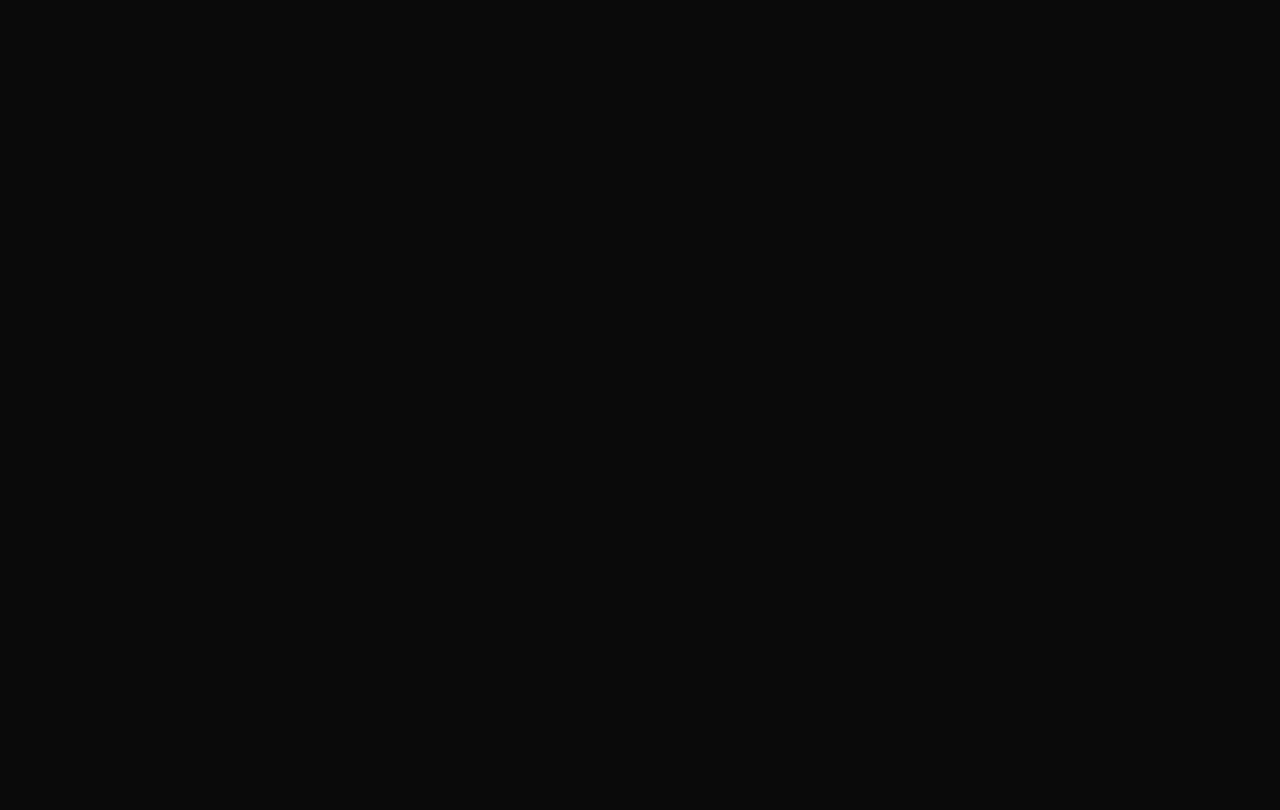
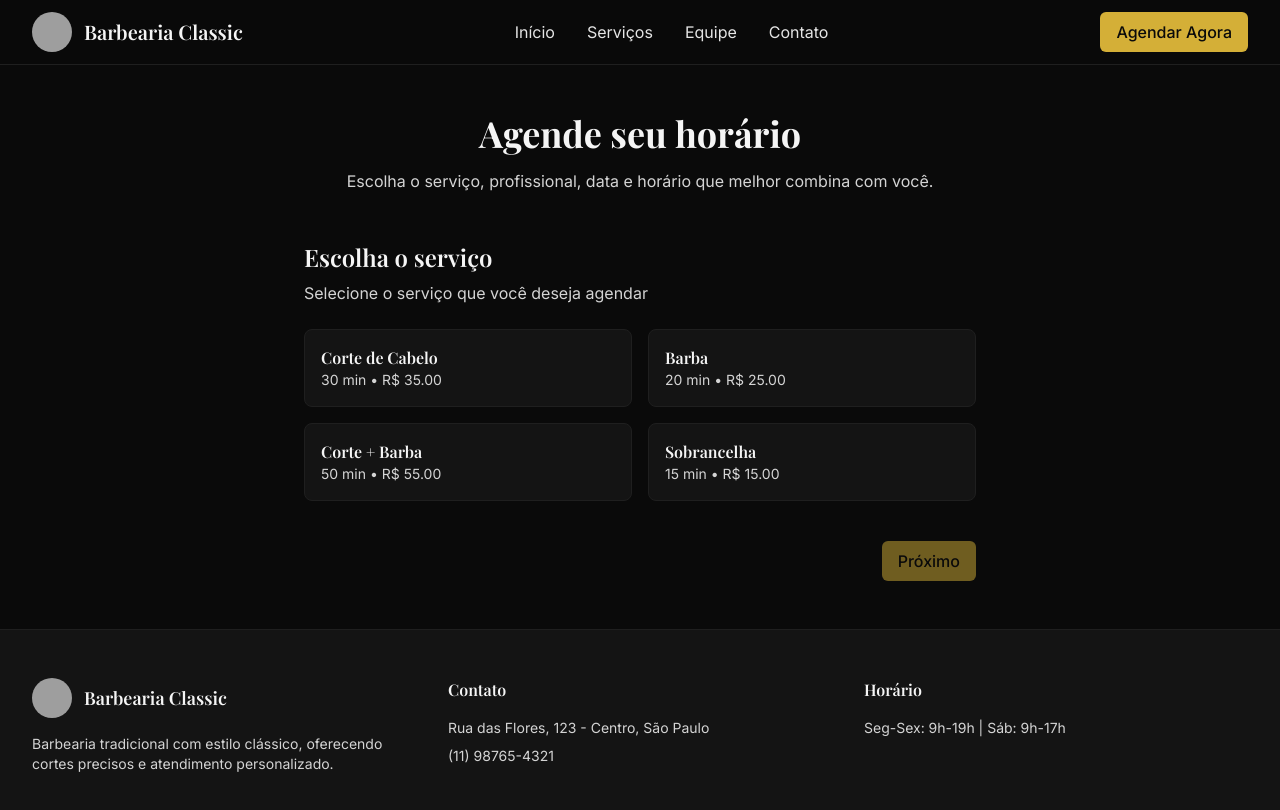
Before and after one commit to Evolvetech-Johnn/saas-barbershop, a React (Vite) app: page /1/agendar in a window 1280 px wide. Before the commit this address had no page. Shown: the top 810 px of the page. Built offline with nearby package versions, Linux system fonts and the light colour scheme; grey boxes are pictures that could not be loaded.

Commit message:
FASE 6: Página Pública de Agendamento (cliente final) concluído

```diff
--- /dev/null
+++ b/src/components/publico/AgendamentoPublicoForm.tsx
@@ -0,0 +1,253 @@
+import React, { useState } from 'react'
+import { Button } from '@/components/ui/Button'
+import { Input } from '@/components/ui/Input'
+import { Select } from '@/components/ui/Select'
+import { CalendarioAgenda } from '@/components/agenda/CalendarioAgenda'
+
+interface Servico {
+  id: string
+  nome: string
+  preco: number
+  duracao: number
+}
+
+const mockServicos: Servico[] = [
+  { id: '1', nome: 'Corte de Cabelo', preco: 35, duracao: 30 },
+  { id: '2', nome: 'Barba', preco: 25, duracao: 20 },
+  { id: '3', nome: 'Corte + Barba', preco: 55, duracao: 50 },
+  { id: '4', nome: 'Sobrancelha', preco: 15, duracao: 15 },
+]
+
+const mockHorarios = [
+  '09:00',
+  '09:30',
+  '10:00',
+  '10:30',
+  '11:00',
+  '11:30',
+  '14:00',
+  '14:30',
+  '15:00',
+  '15:30',
+  '16:00',
+  '16:30',
+  '17:00',
+]
+
+export const AgendamentoPublicoForm: React.FC = () => {
+  const [step, setStep] = useState(1)
+  const [selectedDate, setSelectedDate] = useState(new Date())
+  const [formData, setFormData] = useState({
+    nome: '',
+    telefone: '',
+    email: '',
+    servico: '',
+    profissional: '',
+    horario: '',
+  })
+
+  const handleSubmit = (e: React.FormEvent) => {
+    e.preventDefault()
+    setStep(4)
+  }
+
+  const handleNextStep = () => {
+    if (step === 1 && !formData.servico) return
+    if (step === 2 && !formData.profissional) return
+    if (step === 3 && !formData.horario) return
+    setStep((prev) => prev + 1)
+  }
+
+  const handlePrevStep = () => {
+    setStep((prev) => prev - 1)
+  }
+
+  return (
+    <div className="max-w-2xl mx-auto">
+      {step === 1 && (
+        <div className="space-y-6">
+          <div>
+            <h3 className="text-2xl font-serif font-semibold mb-2">
+              Escolha o serviço
+            </h3>
+            <p className="text-support-300">
+              Selecione o serviço que você deseja agendar
+            </p>
+          </div>
+          <div className="grid grid-cols-1 md:grid-cols-2 gap-4">
+            {mockServicos.map((servico) => (
+              <button
+                key={servico.id}
+                onClick={() => setFormData({ ...formData, servico: servico.id })}
+                className={`p-4 rounded-lg border transition-colors text-left ${
+                  formData.servico === servico.id
+                    ? 'border-[var(--tenant-accent)] bg-[var(--tenant-accent)]/10'
+                    : 'border-base-800 bg-base-900 hover:bg-base-800'
+                }`}
+              >
+                <h4 className="font-semibold">{servico.nome}</h4>
+                <p className="text-sm text-support-300">
+                  {servico.duracao} min • R$ {servico.preco.toFixed(2)}
+                </p>
+              </button>
+            ))}
+          </div>
+          <div className="flex justify-end pt-4">
+            <Button onClick={handleNextStep} disabled={!formData.servico}>
+              Próximo
+            </Button>
+          </div>
+        </div>
+      )}
+
+      {step === 2 && (
+        <div className="space-y-6">
+          <div>
+            <h3 className="text-2xl font-serif font-semibold mb-2">
+              Escolha o profissional
+            </h3>
+            <p className="text-support-300">
+              Selecione com quem você quer atendimento
+            </p>
+          </div>
+          <div className="grid grid-cols-1 md:grid-cols-2 gap-4">
+            {[
+              { id: '1', nome: 'Carlos', avatar: '🧔🏻' },
+              { id: '2', nome: 'Ana', avatar: '👩🏻' },
+            ].map((profissional) => (
+              <button
+                key={profissional.id}
+                onClick={() =>
+                  setFormData({ ...formData, profissional: profissional.id })
+                }
+                className={`p-4 rounded-lg border transition-colors text-left ${
+                  formData.profissional === profissional.id
+                    ? 'border-[var(--tenant-accent)] bg-[var(--tenant-accent)]/10'
+                    : 'border-base-800 bg-base-900 hover:bg-base-800'
+                }`}
+              >
+                <div className="flex items-center gap-3">
+                  <div className="w-12 h-12 rounded-full bg-base-800 flex items-center justify-center text-2xl">
+                    {profissional.avatar}
+                  </div>
+                  <h4 className="font-semibold">{profissional.nome}</h4>
+                </div>
+              </button>
+            ))}
+          </div>
+          <div className="flex justify-between pt-4">
+            <Button variant="ghost" onClick={handlePrevStep}>
+              Voltar
+            </Button>
+            <Button onClick={handleNextStep} disabled={!formData.profissional}>
+              Próximo
+            </Button>
+          </div>
+        </div>
+      )}
+
+      {step === 3 && (
+        <div className="space-y-6">
+          <div>
+            <h3 className="text-2xl font-serif font-semibold mb-2">
+              Escolha a data e hora
+            </h3>
+            <p className="text-support-300">
+              Selecione quando você quer vir
+            </p>
+          </div>
+          <div className="grid grid-cols-1 lg:grid-cols-2 gap-6">
+            <div>
+              <CalendarioAgenda
+                selectedDate={selectedDate}
+                onDateSelect={setSelectedDate}
+              />
+            </div>
+            <div>
+              <h4 className="font-semibold mb-3">Horários disponíveis</h4>
+              <div className="grid grid-cols-3 gap-2">
+                {mockHorarios.map((horario) => (
+                  <button
+                    key={horario}
+                    onClick={() => setFormData({ ...formData, horario })}
+                    className={`p-3 rounded-lg border transition-colors text-center ${
+                      formData.horario === horario
+                        ? 'border-[var(--tenant-accent)] bg-[var(--tenant-accent)] text-base-950 font-medium'
+                        : 'border-base-800 bg-base-900 hover:bg-base-800'
+                    }`}
+                  >
+                    {horario}
+                  </button>
+                ))}
+              </div>
+            </div>
+          </div>
+          <div className="space-y-4 pt-4">
+            <div>
+              <label className="block text-sm text-support-200 mb-2">
+                Seu nome
+              </label>
+              <Input
+                placeholder="Nome completo"
+                value={formData.nome}
+                onChange={(e) =>
+                  setFormData({ ...formData, nome: e.target.value })
+                }
+              />
+            </div>
+            <div>
+              <label className="block text-sm text-support-200 mb-2">
+                Seu telefone
+              </label>
+              <Input
+                placeholder="(11) 99999-9999"
+                value={formData.telefone}
+                onChange={(e) =>
+                  setFormData({ ...formData, telefone: e.target.value })
+                }
+              />
+            </div>
+            <div>
+              <label className="block text-sm text-support-200 mb-2">
+                Seu email
+              </label>
+              <Input
+                type="email"
+                placeholder="seu@email.com"
+                value={formData.email}
+                onChange={(e) =>
+                  setFormData({ ...formData, email: e.target.value })
+                }
+              />
+            </div>
+          </div>
+          <div className="flex justify-between pt-4">
+            <Button variant="ghost" onClick={handlePrevStep}>
+              Voltar
+            </Button>
+            <Button onClick={handleSubmit} disabled={!formData.horario || !formData.nome}>
+              Confirmar
+            </Button>
+          </div>
+        </div>
+      )}
+
+      {step === 4 && (
+        <div className="text-center space-y-6 py-12">
+          <div className="text-5xl">✅</div>
+          <div>
+            <h3 className="text-2xl font-serif font-semibold mb-2">
+              Agendamento confirmado!
+            </h3>
+            <p className="text-support-300">
+              Você receberá um email com os detalhes do agendamento em breve.
+            </p>
+          </div>
+          <Button onClick={() => setStep(1)}>
+            Agendar outro horário
+          </Button>
+        </div>
+      )}
+    </div>
+  )
+}
--- /dev/null
+++ b/src/pages/public/AgendamentoPublicoPage.tsx
@@ -0,0 +1,20 @@
+import React from 'react'
+import { AgendamentoPublicoForm } from '@/components/publico/AgendamentoPublicoForm'
+
+export const AgendamentoPublicoPage: React.FC = () => {
+  return (
+    <div className="py-12">
+      <div className="max-w-7xl mx-auto px-4 sm:px-6 lg:px-8">
+        <div className="text-center mb-12">
+          <h1 className="text-3xl md:text-4xl font-serif font-bold mb-4">
+            Agende seu horário
+          </h1>
+          <p className="text-support-300 max-w-2xl mx-auto">
+            Escolha o serviço, profissional, data e horário que melhor combina com você.
+          </p>
+        </div>
+        <AgendamentoPublicoForm />
+      </div>
+    </div>
+  )
+}
--- a/src/routes/AppRoutes.tsx
+++ b/src/routes/AppRoutes.tsx
@@ -8,6 +8,7 @@ import { AppLayout } from '@/components/layout/AppLayout';
 import { SuperAdminLayout } from '@/components/layout/SuperAdminLayout';
 import { StyleguidePage } from '@/pages/StyleguidePage';
 import { PaginaPublicaPage } from '@/pages/public/PaginaPublicaPage';
+import { AgendamentoPublicoPage } from '@/pages/public/AgendamentoPublicoPage';
 import { LoginPage } from '@/pages/app/LoginPage';
 import OnboardingPage from '@/pages/app/OnboardingPage';
 import { DashboardPage } from '@/pages/app/DashboardPage';
@@ -35,6 +36,11 @@ const AppRoutesContent: React.FC = () => {
       <Route path="/:slug" element={
         <PublicLayout>
           <PaginaPublicaPage />
+        </PublicLayout>
+      } />
+      <Route path="/:slug/agendar" element={
+        <PublicLayout>
+          <AgendamentoPublicoPage />
         </PublicLayout>
       } />
 
```
Also changed, not shown: 1 other file (tests, documents, lock files or other folders).
